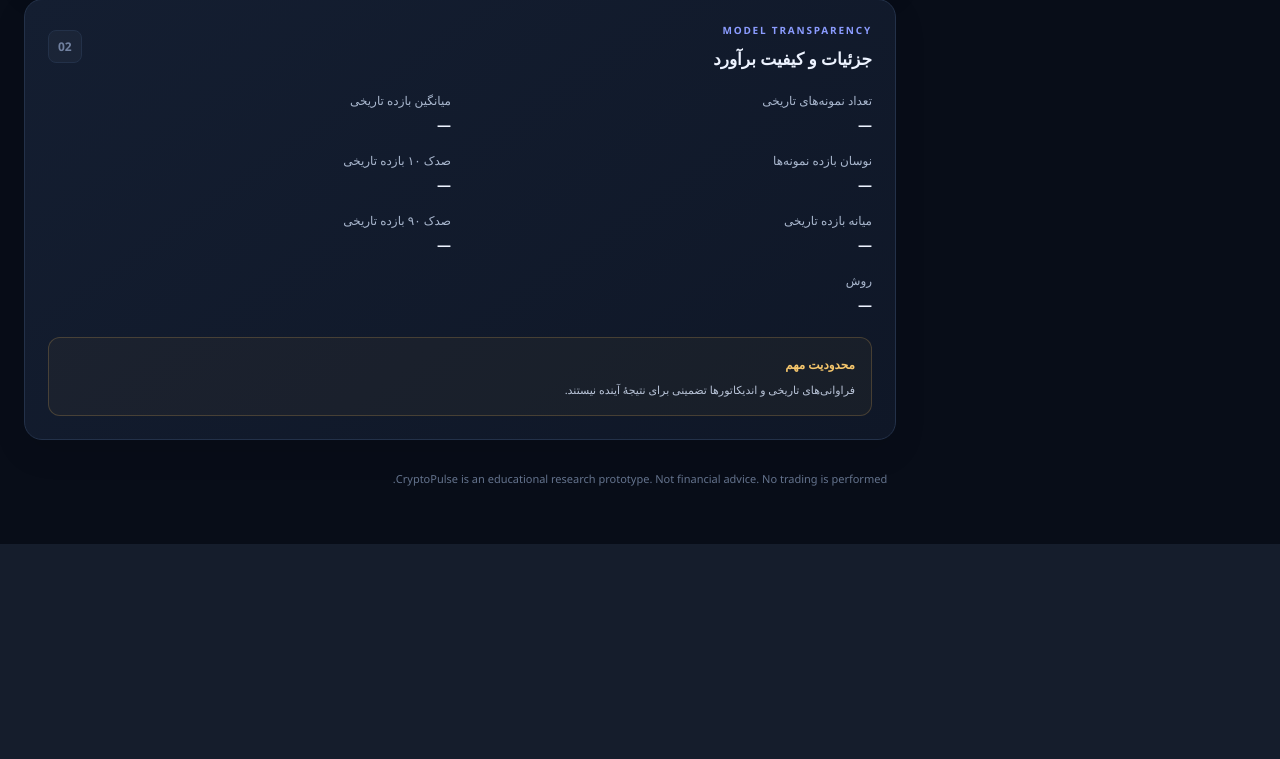
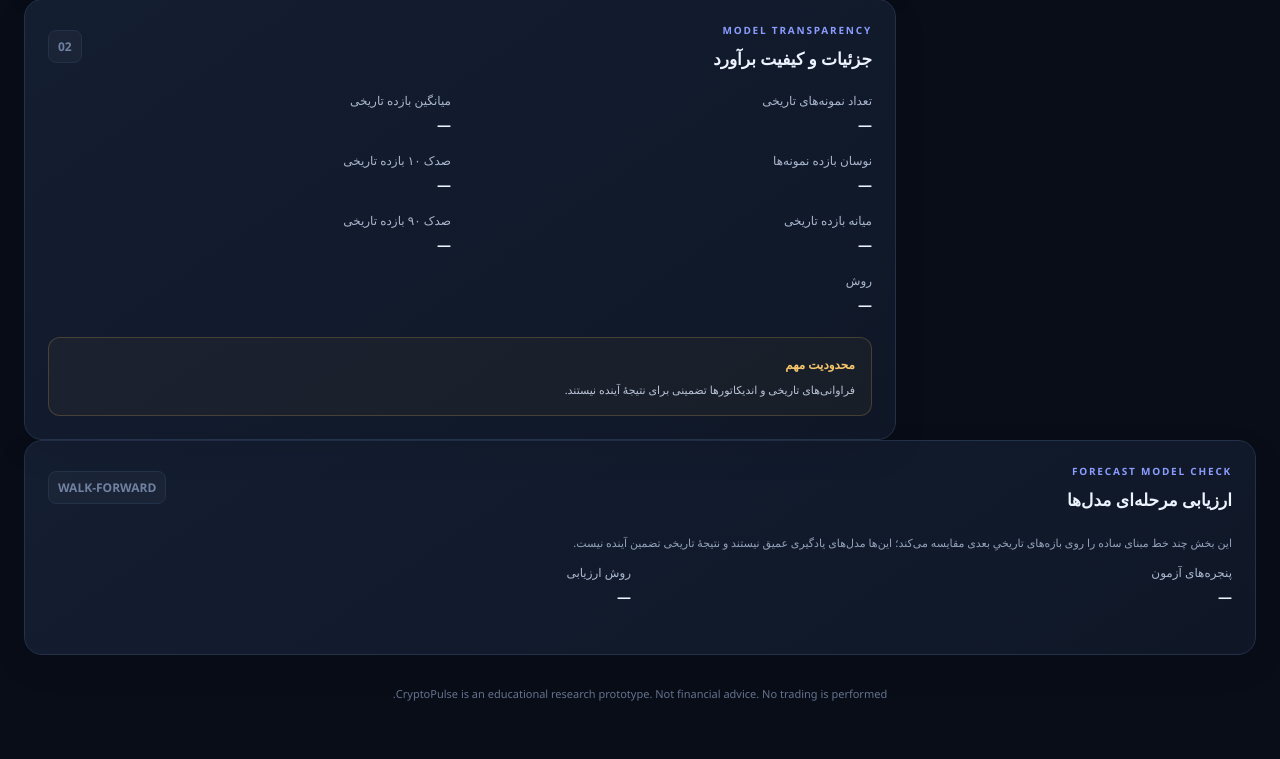
Before and after one commit to Parsa0369/crypto, a Flask app: page / in a window 1280 px wide. Shown: the part 1776-2535 px from the top of the page. Before the commit the page ends 2320 px from the top, so only its background shows below. Run offline with Flask 3, Linux system fonts and the light colour scheme; the visitor is signed in with stand-in values (Sample User, id 1); data that the repository does not hold is empty; parts of the project's set-up code (start-up, migrations or seed data) failed here and were passed over.

Commit message:
Add walk-forward model evaluation panel

```diff
--- a/templates/dashboard.html
+++ b/templates/dashboard.html
@@ -22,4 +22,4 @@
 <div><span>Bollinger Upper</span><strong id="bb-upper">—</strong></div><div><span>Bollinger Middle</span><strong id="bb-middle">—</strong></div>
 <div><span>Bollinger Lower</span><strong id="bb-lower">—</strong></div></div><p class="hint">EMA روند را هموار می‌کند؛ MACD مومنتوم روند را مقایسه می‌کند؛ باندهای بولینگر پراکندگی قیمت را نشان می‌دهند؛ ATR دامنهٔ نوسان را اندازه می‌گیرد. هیچ‌کدام به‌تنهایی پیش‌بینی قطعی نیستند.</p></div>
 <div class="panel"><div class="panel-heading"><div><p class="eyebrow">MODEL TRANSPARENCY</p><h2>جزئیات و کیفیت برآورد</h2></div><span class="step">02</span></div><div class="detail-grid"><div><span>تعداد نمونه‌های تاریخی</span><strong id="samples">—</strong></div><div><span>میانگین بازده تاریخی</span><strong id="mean-return">—</strong></div><div><span>نوسان بازده نمونه‌ها</span><strong id="volatility">—</strong></div><div><span>صدک ۱۰ بازده تاریخی</span><strong id="return-p10">—</strong></div><div><span>میانه بازده تاریخی</span><strong id="return-median">—</strong></div><div><span>صدک ۹۰ بازده تاریخی</span><strong id="return-p90">—</strong></div><div><span>روش</span><strong id="method">—</strong></div></div><div class="warning-box"><strong>محدودیت مهم</strong><p id="warning">فراوانی‌های تاریخی و اندیکاتورها تضمینی برای نتیجهٔ آینده نیستند.</p></div></div></section></section>
-<footer>CryptoPulse is an educational research prototype. Not financial advice. No trading is performed.</footer></main><script src="{{ url_for('static', filename='js/dashboard.js') }}" defer></script></body></html>
+<div class="panel"><div class="panel-heading"><div><p class="eyebrow">FORECAST MODEL CHECK</p><h2>ارزیابی مرحله‌ای مدل‌ها</h2></div><span class="step">WALK-FORWARD</span></div><p class="hint">این بخش چند خط مبنای ساده را روی بازه‌های تاریخیِ بعدی مقایسه می‌کند؛ این‌ها مدل‌های یادگیری عمیق نیستند و نتیجهٔ تاریخی تضمین آینده نیست.</p><div class="detail-grid"><div><span>پنجره‌های آزمون</span><strong id="wf-windows">—</strong></div><div><span>روش ارزیابی</span><strong id="wf-status">—</strong></div></div><div id="wf-models" class="signal-reasons"></div><p class="hint" id="wf-note"></p></div><footer>CryptoPulse is an educational research prototype. Not financial advice. No trading is performed.</footer></main><script src="{{ url_for('static', filename='js/dashboard.js') }}" defer></script></body></html>
```
